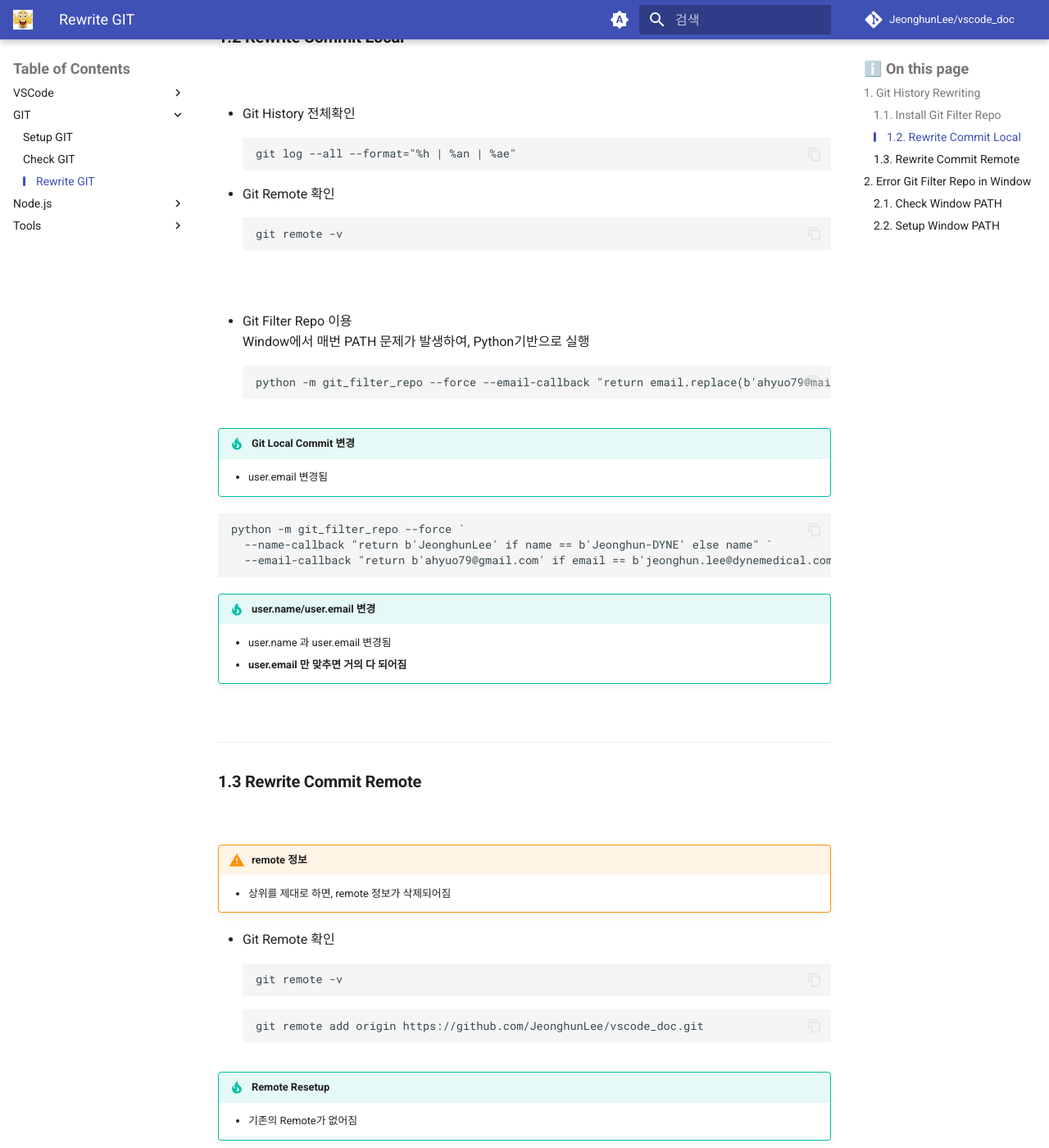
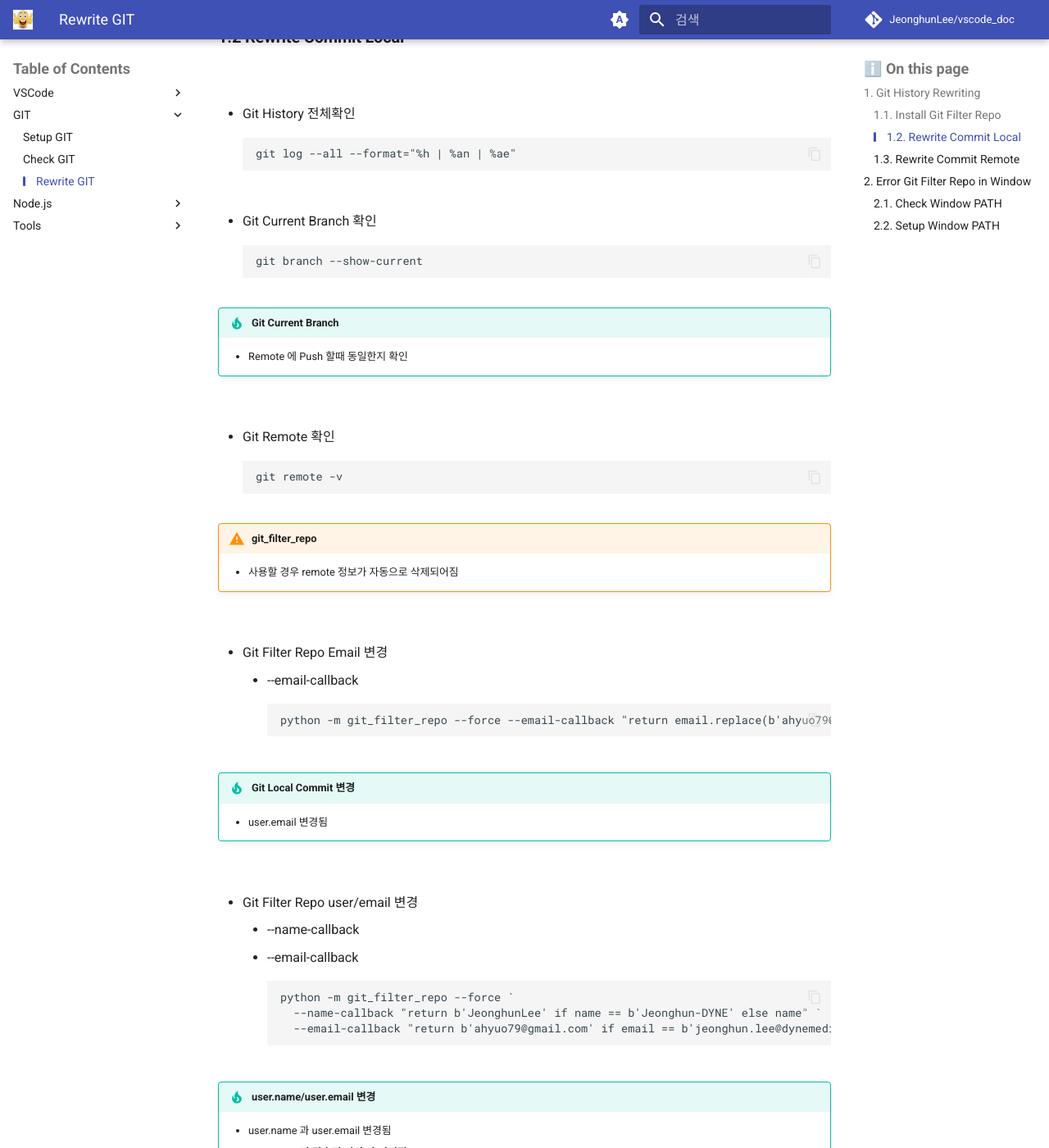
Before and after one commit to JeonghunLee/vscode_doc, an MkDocs documentation site: the page built from docs/git_rewrite.md, in a window 1280 px wide and 1400 px high, scrolled down 967 px. Shown: the whole window at 82% size. Built offline with MkDocs 1.6.1 and Material for MkDocs 9.7.7, drawn with Linux system fonts in a browser that asks for light colours; comment, search, counter and statistics services are not loaded; some of the changed text lies outside the part shown.

Commit message:
Enhance Git history rewriting documentation: add Git Current Branch check and clarify PATH issues for Windows users

````diff
--- a/docs/git_rewrite.md
+++ b/docs/git_rewrite.md
@@ -44,16 +44,33 @@
 ```
 git log --all --format="%h | %an | %ae"
 ```
+<br/>
+
+
+* Git Current Branch 확인
+```
+git branch --show-current
+```
+
+!!! tip "Git Current Branch "
+    * Remote 에 Push 할때 동일한지 확인
+
+<br/>
 
 * Git Remote 확인
 ```
 git remote -v
 ```
+!!! warning "git_filter_repo"
+    - 사용할 경우 remote 정보가 자동으로 삭제되어짐
+
 
 <br/>
 
-* Git Filter Repo 이용
-Window에서 매번 PATH 문제가 발생하여, Python기반으로 실행
+
+
+* Git Filter Repo Email 변경
+    * --email-callback
 ```
 python -m git_filter_repo --force --email-callback "return email.replace(b'ahyuo79@mail.com', b'ahyuo79@gmail.com')"
 ```
@@ -61,6 +78,11 @@
 !!! tip "Git Local Commit 변경"
     * user.email 변경됨
 
+<br/>
+
+* Git Filter Repo user/email 변경
+    * --name-callback
+    * --email-callback
 ```
 python -m git_filter_repo --force `
   --name-callback "return b'JeonghunLee' if name == b'Jeonghun-DYNE' else name" `
@@ -70,6 +92,11 @@
 !!! tip "user.name/user.email 변경"
     * user.name 과 user.email 변경됨
     * **user.email 만 맞추면 거의 다 되어짐**
+
+!!! warning " Window 의 경우"
+    * 아래 PATH 문제로 상위와 같이 Python 기반으로 실행
+    * git filter repo 로 실행되어야 함
+
 
 <br/>
 
````
